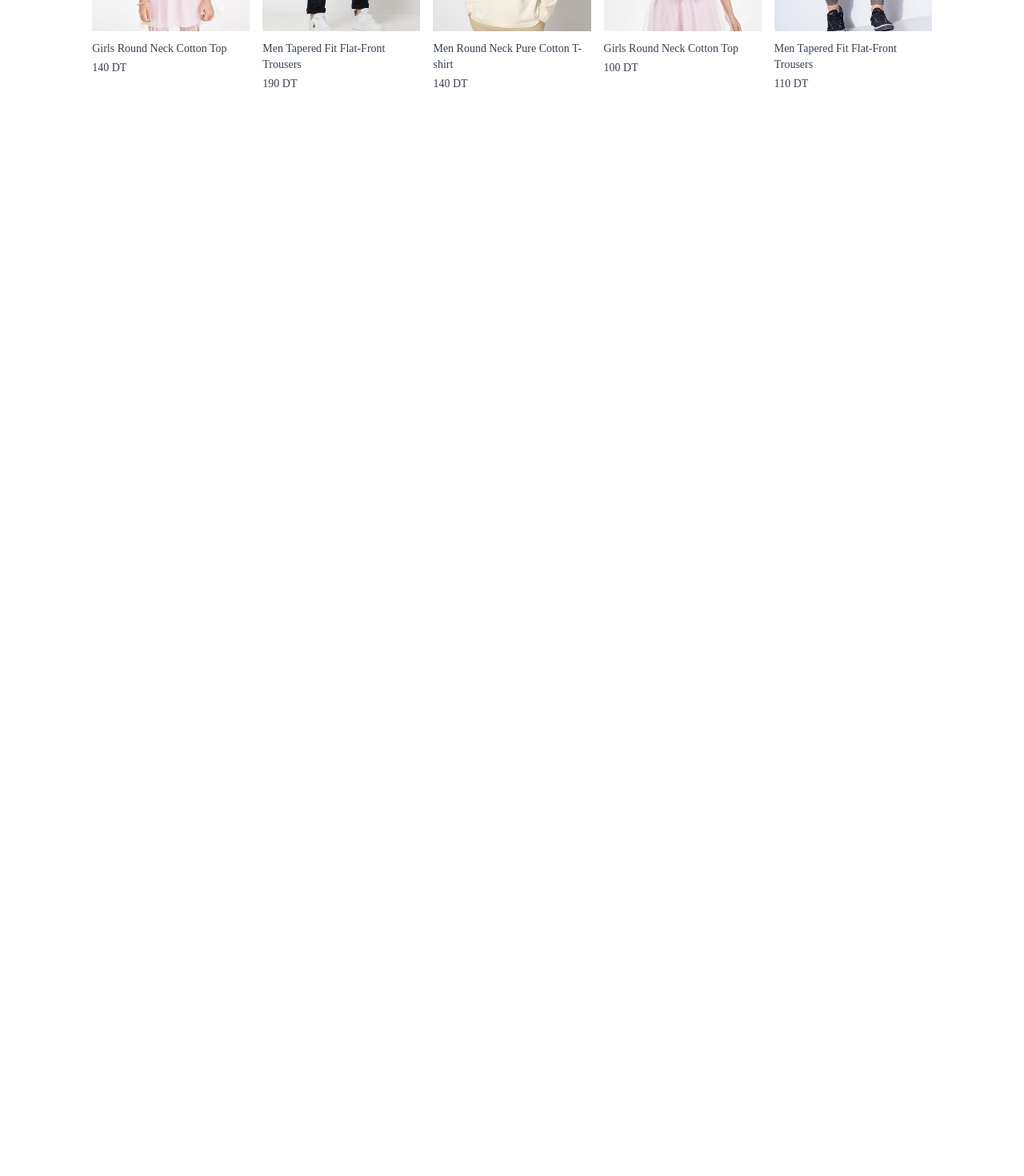
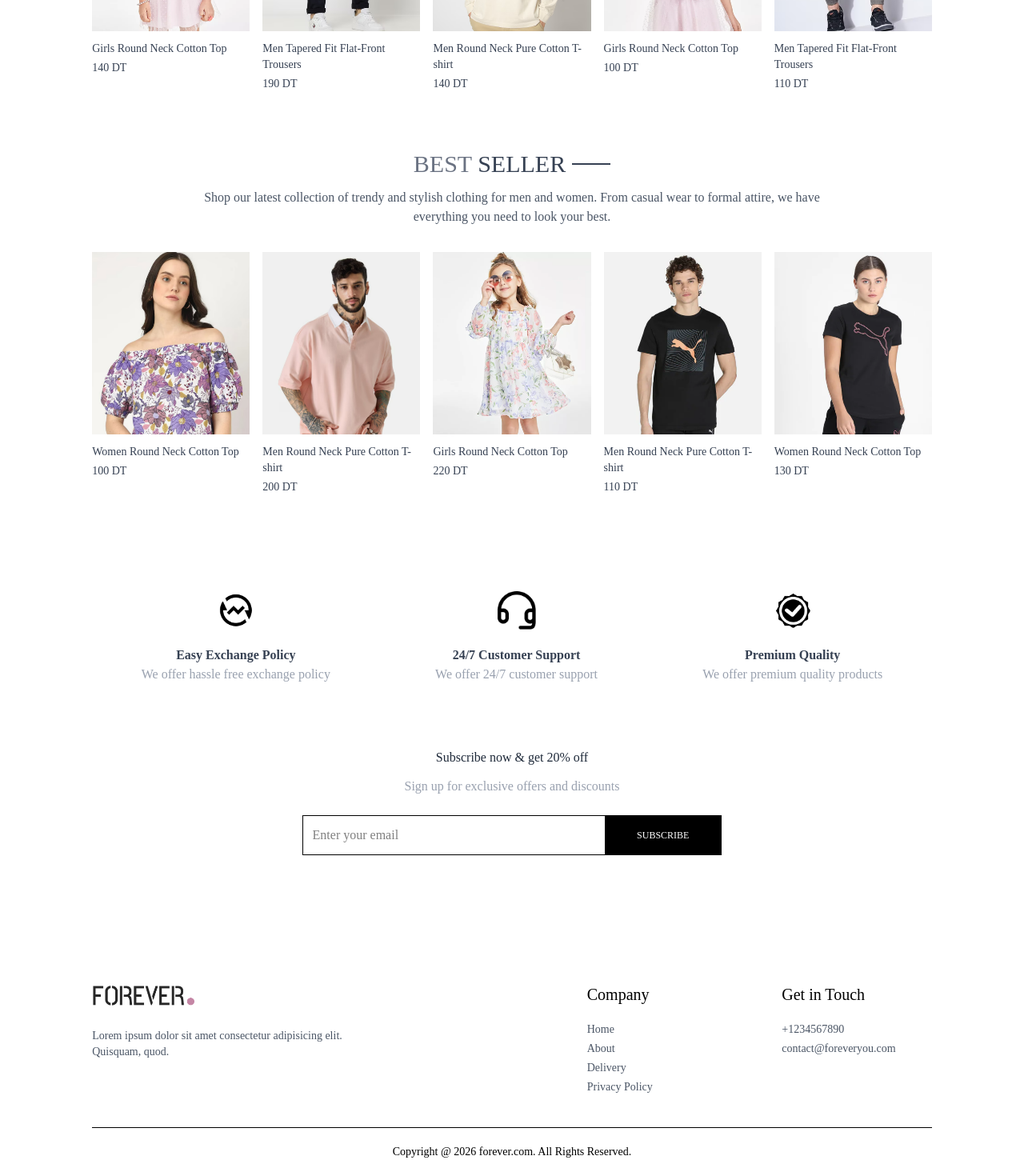
Before and after one commit to kraken-amen/E-commerce-platform, a React (Vite) app in the folder frontend/: page / in a window 1280 px wide. Shown: the part 1218-2688 px from the top of the page at 80% size. Before the commit the page ends 1373 px from the top, so only its background shows below. Built offline with nearby package versions, Linux system fonts and the light colour scheme.

Commit message:
complete home_page

```diff
--- a/frontend/src/App.jsx
+++ b/frontend/src/App.jsx
@@ -10,6 +10,7 @@
 import About from './pages/About'
 import Contact from './pages/Contact'
 import Navbar from './components/Navbar'
+import Footer from './components/footer'
 
 const App = () => {
   return (
@@ -26,6 +27,7 @@
       <Route path="/about" element={<About />} />
       <Route path="/contact" element={<Contact />} />
     </Routes>
+    <Footer />
     </div>
   )
 }
--- /dev/null
+++ b/frontend/src/components/BestSeller.jsx
@@ -0,0 +1,29 @@
+import React,{useContext,useState,useEffect} from 'react'
+import {ShopContext} from '../context/ShopContext'
+import Title from './Title'
+import ProductItem from './ProductItem'
+function BestSeller() {
+    const {products}=useContext(ShopContext);
+    const [bestSellerProducts,setBestSellerProducts]=useState([]);
+    useEffect(()=>{
+        const bestSeller=products.filter((item)=>item.bestSeller);
+        setBestSellerProducts(products.slice(0,5));
+    },[products]);
+  return (
+    <div className='my-10'>
+    <div className='text-center text-3xl py-8'>
+        <Title text1={"BEST "} text2={"SELLER"}/>
+        <p className='w-3/4 m-auto text-xs sm:text-sm md:text-base text-gray-600'>
+        Shop our latest collection of trendy and stylish clothing for men and women. From casual wear to formal attire, we have everything you need to look your best.
+        </p>
+    </div>
+    <div className='grid grid-cols-2 sm:grid-cols3 md:grid-cols-4 lg:grid-cols-5 gap-4 gap-y-6'>
+        {bestSellerProducts.map((item,index)=>{
+            return <ProductItem key={index} id={item._id} image={item.image} name={item.name} price={item.price}/>
+        })}
+    </div>
+    </div>
+  )
+}
+
+export default BestSeller
--- /dev/null
+++ b/frontend/src/components/Footer.jsx
@@ -0,0 +1,37 @@
+import React from 'react'
+import { assets } from '../assets/assets'
+
+function footer() {
+  return (
+    <div>
+        <div className='flex flex-col sm:grid grid-cols-[3fr_1fr_1fr] gap-14 my-10 mt-40 text-sm'>
+            <div>
+                <img src={assets.logo} className='mb-5 w-32' alt="" />
+                <p className='w-full md:w-2/3 text-gray-600'>Lorem ipsum dolor sit amet consectetur adipisicing elit. Quisquam, quod.</p>
+            </div>
+            <div>
+                <p className='text-xl font-medium mb-5'>Company</p>
+                <ul className='flex flex-col gap-1 text-gray-600'>
+                    <li>Home</li>
+                    <li>About</li>
+                    <li>Delivery</li>
+                    <li>Privacy Policy</li>
+                </ul>
+            </div>
+            <div>
+                <p className='text-xl font-medium mb-5'>Get in Touch</p>
+                <ul className='flex flex-col gap-1 text-gray-600'>
+                    <li>+1234567890</li>
+                    <li>contact@foreveryou.com</li>
+                </ul>
+            </div>
+        </div>
+        <div>
+            <hr />
+            <p className='py-5 text-center text-sm'>Copyright @ 2026 forever.com. All Rights Reserved.</p>
+        </div>
+    </div>
+  )
+}
+
+export default footer
--- a/frontend/src/components/LatestCollection.jsx
+++ b/frontend/src/components/LatestCollection.jsx
@@ -17,7 +17,7 @@
             </div>
             <div className='grid grid-cols-2 sm:grid-cols3 md:grid-cols-4 lg:grid-cols-5 gap-4 gap-y-6'>
                 {latestProducts.map((item,index)=>{
-                    return <ProductItem key={index} id={item.id} image={item.image} name={item.name} price={item.price}/>
+                    return <ProductItem key={index} id={item._id} image={item.image} name={item.name} price={item.price}/>
                 })}
             </div>
         </div>
--- a/frontend/src/components/Navbar.jsx
+++ b/frontend/src/components/Navbar.jsx
@@ -5,7 +5,7 @@
   const [visible,setVisible]=useState(false);
   return (
     <div className='flex items-center justify-between py-5 font-medium'>
-        <img src={assets.logo}className='w-36' alt="" />
+        <Link to="/"><img src={assets.logo}className='w-36' alt="" /></Link>
         <ul className='hidden sm:flex gap-5 text-sm text-gray-700'>
             <NavLink to="/" className="flex flex-col items-center gap-1">
               <p>HOME</p>
--- /dev/null
+++ b/frontend/src/components/NewsletterBox.jsx
@@ -0,0 +1,23 @@
+import React from 'react'
+
+function NewsletterBox() {
+    const onSubmitHandler=()=>{
+        event.preventDefault();
+    }
+  return (
+    <div className='text-center'>
+        <p className='text 2xl font-meduim text-gray-800'>
+            Subscribe now & get 20% off
+        </p>
+        <p className='text-gray-400 mt-3'>
+            Sign up for exclusive offers and discounts
+        </p>
+        <from className="w-full sm:w-1/2 flex items-center gap-3 mx-auto my-6 border pl-3">
+            <input type="email"placeholder='Enter your email' className='w-full sm:flex-1 outline-none'required />
+            <button type="submit" className='bg-black text-white text-xs px-10 py-4'>SUBSCRIBE</button>
+        </from>
+    </div>
+  )
+}
+
+export default NewsletterBox
--- /dev/null
+++ b/frontend/src/components/OurPolicy.jsx
@@ -0,0 +1,26 @@
+import React from 'react'
+import { assets } from '../assets/assets'
+
+function OurPolicy() {
+  return (
+    <div className='flex flex-col sm:flex-row justify-around gap-12 sm:gap-2 text-center py-20 text-xs sm:text-sm md:text-base text-gray-700'>
+      <div>
+        <img src={assets.exchange_icon} className='w-12 m-auto mb-5' alt="" />
+        <p className='font-semibold'>Easy Exchange Policy</p>
+        <p className='text-gray-400'>We offer hassle free exchange policy</p>
+      </div>
+      <div>
+        <img src={assets.support_img} className='w-12 m-auto mb-5' alt="" />
+        <p className='font-semibold'>24/7 Customer Support</p>
+        <p className='text-gray-400'>We offer 24/7 customer support</p>
+      </div>
+      <div>
+        <img src={assets.quality_icon} className='w-12 m-auto mb-5' alt="" />
+        <p className='font-semibold'>Premium Quality</p>
+        <p className='text-gray-400'>We offer premium quality products</p>
+      </div>
+    </div>
+  )
+}
+
+export default OurPolicy
--- a/frontend/src/index.css
+++ b/frontend/src/index.css
@@ -11,3 +11,9 @@
   font-weight: 400;
   font-style: normal;
 }
+@media (max-width: 640px) {
+    a.active{
+        color: #fff;
+        background-color: #000;
+    }
+}
--- a/frontend/src/pages/home.jsx
+++ b/frontend/src/pages/home.jsx
@@ -1,12 +1,17 @@
 import React from 'react'
 import Hero from '../components/hero'
 import LatestCollection from '../components/LatestCollection'
-
+import BestSeller from '../components/BestSeller'
+import OurPolicy from '../components/OurPolicy'
+import NewsletterBox from '../components/NewsletterBox'
 const Home = () => {
   return (
     <div>
       <Hero/>
       <LatestCollection/>
+      <BestSeller/>
+      <OurPolicy/>
+      <NewsletterBox/>
     </div>
   )
 }
```
